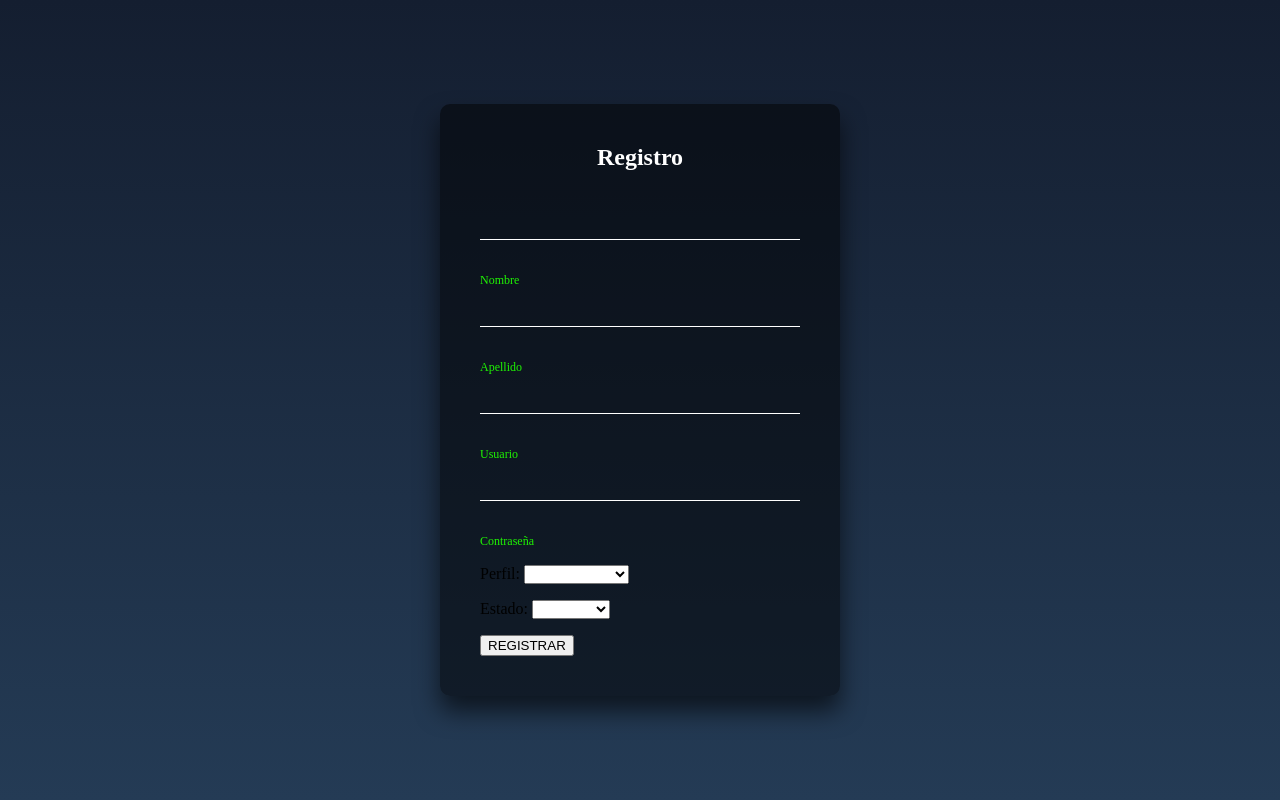
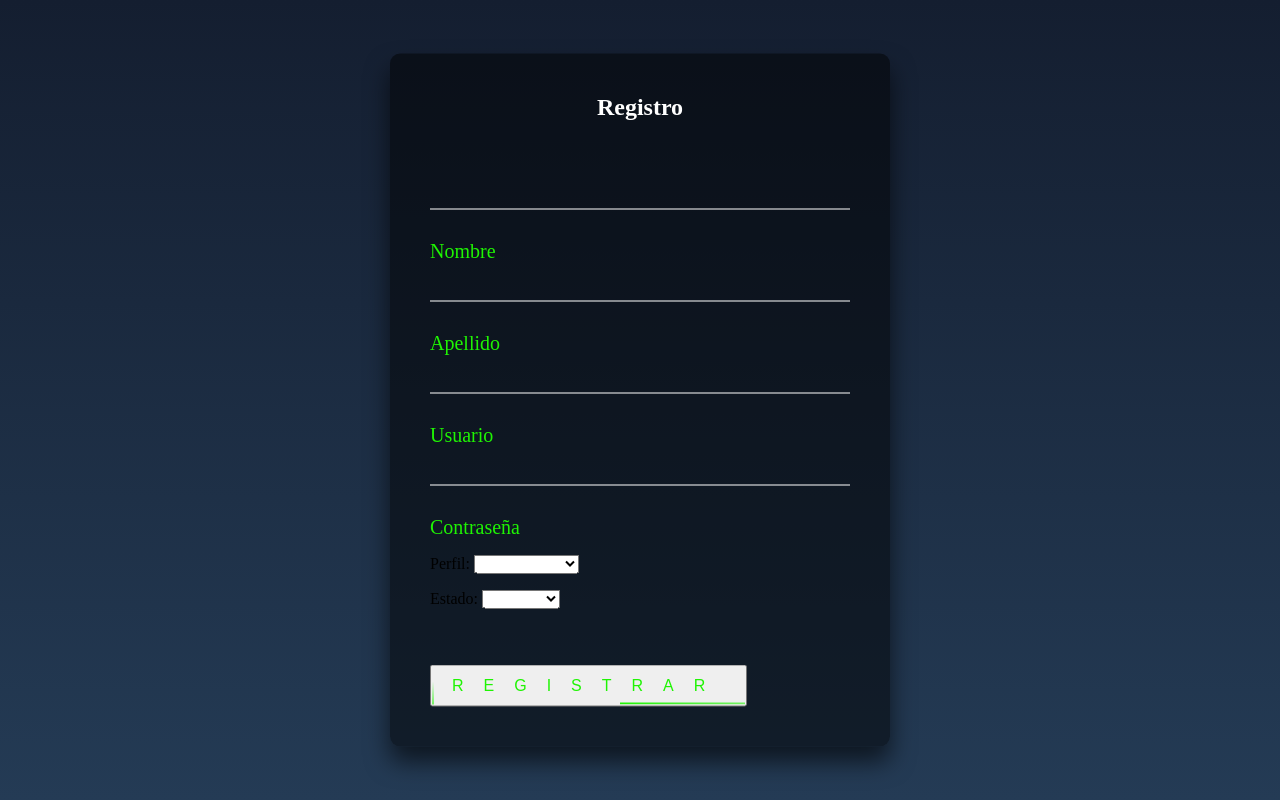
Before and after one commit to arleysxn/notas, a PHP site: page /Administrador/paginas/agregar.php in a window 1280 px wide. Run offline with PHP 8.4, Linux system fonts and the light colour scheme.

Commit message:
Actualizado

```diff
--- a/notas-Deisy/css/estilosIN.CSS
+++ b/notas-Deisy/css/estilosIN.CSS
@@ -6,7 +6,6 @@
     padding: 0;
     font-family: sans-serift;
     background: linear-gradient(#141e30, #243b55);
-
 }
 
 .Contenedor
@@ -14,7 +13,7 @@
     position: absolute;
     top: 50%;
     left: 50%;
-    width: 400px;
+    width: 500px;
     padding: 40px;
     transform: translate(-50%, -50%);
     background: rgba(0,0,0,.5);
@@ -23,7 +22,7 @@
     border-radius: 10px;
 }
 .Contenedor h2{
-    margin: 0 0 30px;
+    margin: 0 0 50px;
     padding: 0;
     color: #fff;
     text-align: center;
@@ -54,13 +53,14 @@
     top: -20px;
     left: 0;
     color: #1ff403;
-    font-size: 12px;
+    font-size: 20px;
+
 }
-.Contenedor form a{
+.Contenedor form button{
     position: relative;
     display: inline-block;
     padding: 10px 20px;
-    color: #1ff403;
+    color: #1ff403;;
     font-size: 16px;
     text-decoration: none;
     text-transform: uppercase;
@@ -69,20 +69,22 @@
     margin-top: 40px;
     letter-spacing: 20px;
 }
-.Contenedor a:hover{
+.Contenedor button:hover{
     background: #1ff403;
     color: #fff;
     border-radius: 5px;
     box-shadow: 0 0 5px #1ff403,
                 0 0 25px #1ff403,
                 0 0 50px #1ff403,
-                0 0 100px #1ff403;
+                0 0 100px #1ff403,
+                0 0 50px #1ff403,
+                0 0 50px #1ff403;
 }
-.Contenedor a span{
+.Contenedor button span{
     position: absolute;
     display: block;
 }
-.Contenedor a span:nth-child(1){
+.Contenedor button span:nth-child(1){
     top: 0;
     left: -100%;
     width: 100%;
@@ -98,7 +100,7 @@
         left: 100%;
     }
 }
-.Contenedor a span:nth-child(2){
+.Contenedor button span:nth-child(2){
     top: -100%;
     left: 0%;
     width: 2px;
@@ -115,7 +117,7 @@
         top: 100%;
     }
 }
-.Contenedor a span:nth-child(3){
+.Contenedor button span:nth-child(3){
     right: -100%;
     bottom: 0%;
     height: 2px;
@@ -132,7 +134,7 @@
         right: 100%;
     }
 }
-.Contenedor a span:nth-child(4){
+.Contenedor button span:nth-child(4){
     bottom: -100%;
     left: 0;
     width: 2px;
```
